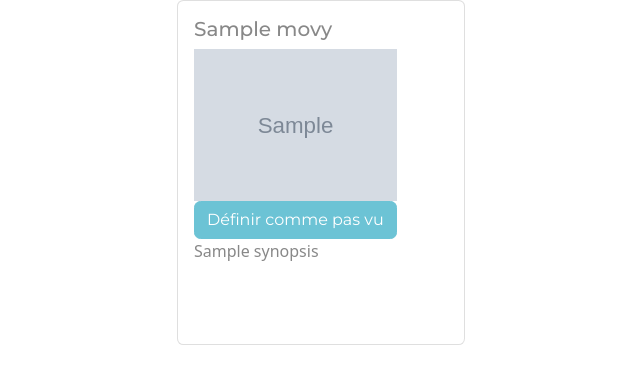
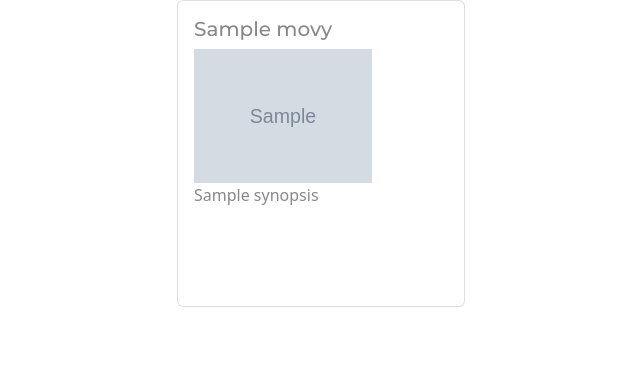
Before and after one commit to GiorgioSH/MyMovieDB_Final_symfony, a Symfony app: template templates/main/vu.html.twig in a window 1280 px wide. Shown: the part 56-440 px from the top of the page, without its empty margins (319-959 px from the left). Run offline with Twig, Linux system fonts and the light colour scheme; the template is opened without the code that fills it: most values are stand-ins (such as "Sample title", 1, 10 or a date in 2020); grey boxes marked "Sample" are stand-in pictures; some libraries are stand-ins or nearby versions.

Commit message:
Update vu.html.twig

```diff
--- a/templates/main/vu.html.twig
+++ b/templates/main/vu.html.twig
@@ -18,7 +18,6 @@
                         <img style="max-width:100%; min-height:49%; max-height:49%;"
                             src="/assets/upload/images/{{ movie.image }}" alt={{movie.name}} />
                     {% endif %}
-                    <button type="button" class="btn btn-info" onclick="clickvu()" data-id={{ movie.id }}>Définir comme pas vu</button>
                     <p class="card-text" style="max-height:50px;
                                                 height:250px;
                                                 padding: 0px;
```
